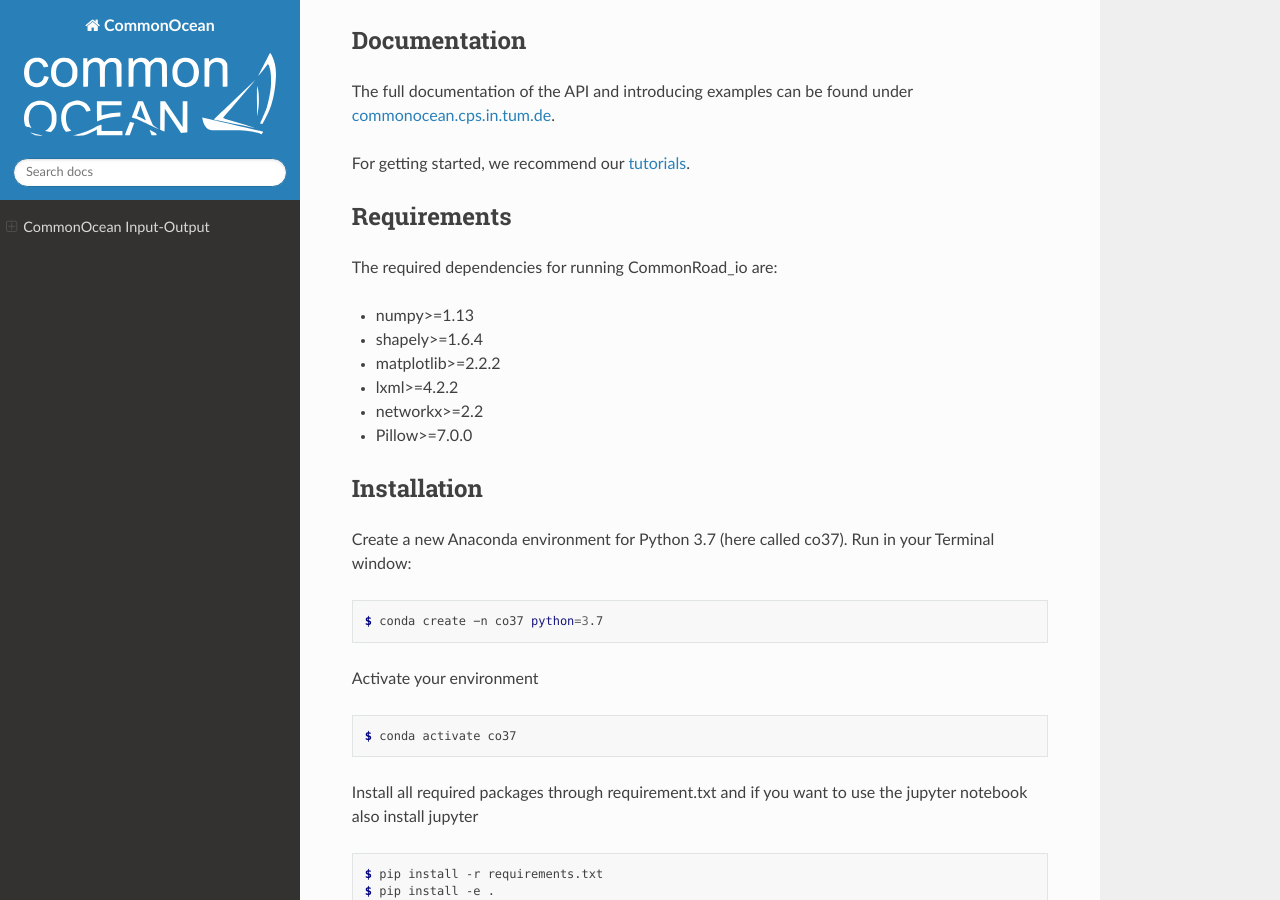
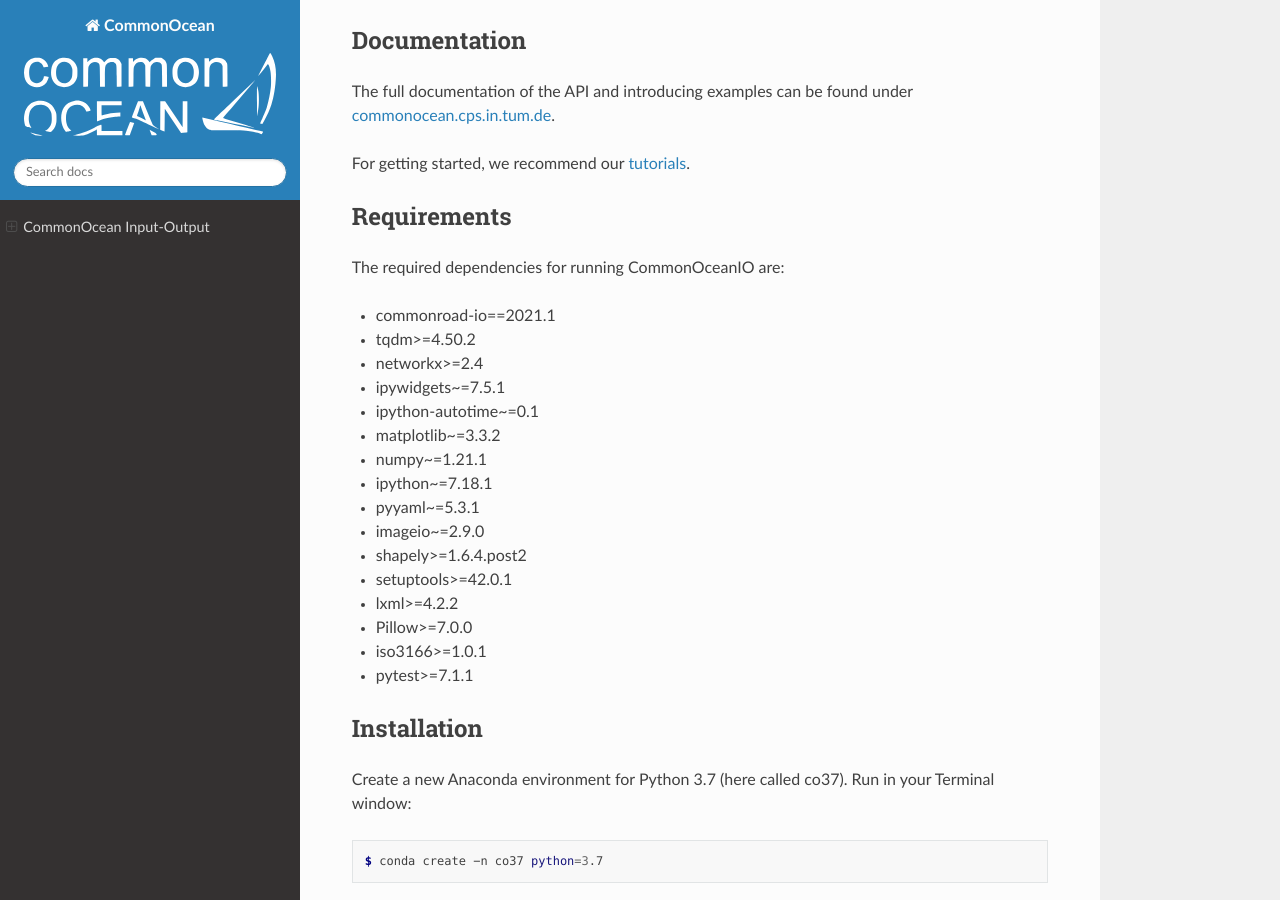
Before and after one commit to Maionepy/CommonOceanIO, a Sphinx documentation site: the page built from doc/docs/source/index.rst, in a window 1280 px wide and 900 px high, scrolled down 520 px. Built offline with Sphinx 7.4.7 and the Read the Docs theme 2.0.0, drawn with Linux system fonts in a browser that asks for light colours.

Commit message:
Dependencies

```diff
--- a/doc/docs/source/index.rst
+++ b/doc/docs/source/index.rst
@@ -17,7 +17,6 @@
 |   └── main.py                         # Main file
 
 
-
 .. _documentation:
 
 Documentation
@@ -32,14 +31,25 @@
 Requirements
 ------------
 
-The required dependencies for running CommonRoad_io are:
+The required dependencies for running CommonOceanIO are:
 
-* numpy>=1.13
-* shapely>=1.6.4
-* matplotlib>=2.2.2
+* commonroad-io==2021.1
+* tqdm>=4.50.2
+* networkx>=2.4
+* ipywidgets~=7.5.1
+* ipython-autotime~=0.1
+* matplotlib~=3.3.2
+* numpy~=1.21.1
+* ipython~=7.18.1
+* pyyaml~=5.3.1
+* imageio~=2.9.0
+* shapely>=1.6.4.post2
+* setuptools>=42.0.1
 * lxml>=4.2.2
-* networkx>=2.2
 * Pillow>=7.0.0
+* iso3166>=1.0.1
+* pytest>=7.1.1
+
 
 .. _installation:
 
```
